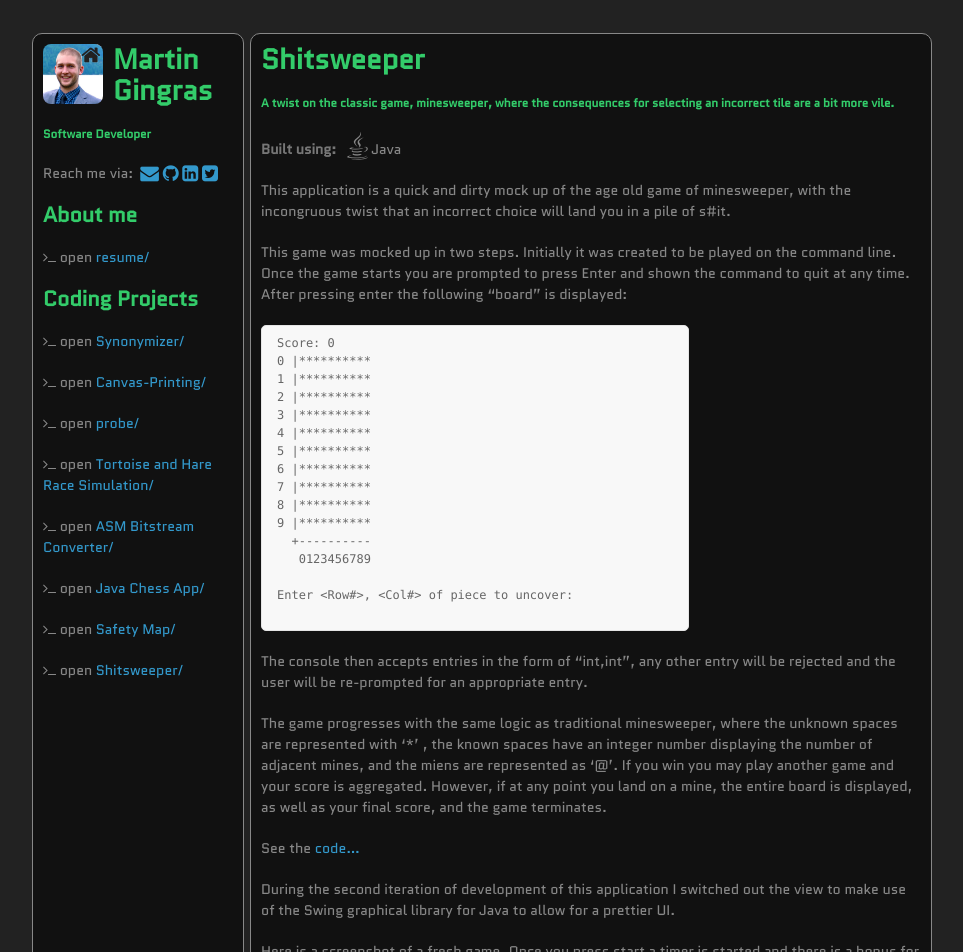
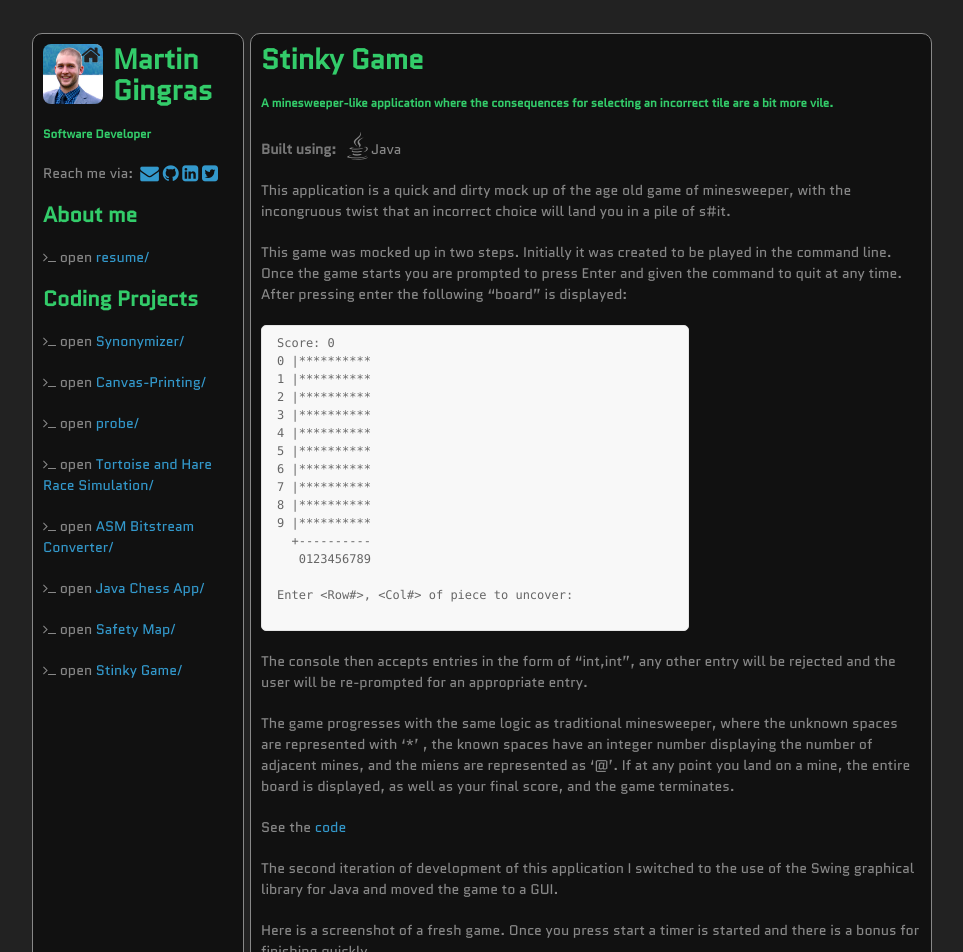
Before and after one commit to mgingras/The-old-mgingras.ca, a Jekyll site: the page built from _posts/2011-05-14-StinkyGame.md, in a window 1280 px wide and 1400 px high. Shown: the top 952 px of the window, without its empty margins (158-1121 px from the left). Built offline with Jekyll 4.4.1, drawn with Linux system fonts in a browser that asks for light colours; some web fonts are replaced; Markdown is read by kramdown in place of the engine named in the settings; some of the changed text lies outside the part shown.

Commit message:
Revert "re-named stinky game"
This reverts commit f1c3511a84b99d0db9e032ab6d95d4fff9446749.

```diff
--- a/_posts/2011-05-14-ShitSweeper.md
+++ b/_posts/2011-05-14-StinkyGame.md
@@ -1,10 +1,10 @@
 ---
 layout: project
-title: Shitsweeper
+title: Stinky Game
 categories: coding
 ---
 
-#####A twist on the classic game, minesweeper, where the consequences for selecting an incorrect tile are a bit more vile.
+#####A minesweeper-like application where the consequences for selecting an incorrect tile are a bit more vile.
 
 <p><strong>Built using:</strong>&nbsp;&nbsp;<span class="pict-prog-java icon-2x"> </span>Java</p>
 
@@ -14,8 +14,8 @@ This application is a quick and dirty mock up of the age old game of minesweeper
 that an incorrect choice will land you in a pile of s#it.
 <!-- abridge -->
 
-This game was mocked up in two steps. Initially it was created to be played on the command line. Once the game
-starts you are prompted to press Enter and shown the command to quit at any time. After pressing enter the
+This game was mocked up in two steps. Initially it was created to be played in the command line. Once the game
+starts you are prompted to press Enter and given the command to quit at any time. After pressing enter the
 following "board" is displayed:
 
 
@@ -43,13 +43,13 @@ re-prompted for an appropriate entry.
 
 The game progresses with the same logic as traditional minesweeper, where the unknown spaces are represented with
 '\*' , the known spaces have an integer number displaying the number of adjacent mines, and the miens are represented
-as '@'. If you win you may play another game and your score is aggregated. However, if at any point you land on a mine,
- the entire board is displayed, as well as your final score, and the game terminates.
+as '@'. If at any point you land on a mine, the entire board is displayed, as well as your final score, and the
+game terminates.
 
-See the [code...](https://github.com/mgingras/stinky-game-command-line)
+See the [code](https://github.com/mgingras/stinky-game-command-line)
 
-During the second iteration of development of this application I switched out the view to make use of the Swing graphical
-library for Java to allow for a prettier UI.
+The second iteration of development of this application I switched to the use of the Swing graphical library for
+Java and moved the game to a GUI.
 
 Here is a screenshot of a fresh game. Once you press start a timer is started and there is a bonus for finishing
 quickly.
```
Also changed, not shown: other parts of _posts/2011-05-14-StinkyGame.md (+3 -4 lines).
